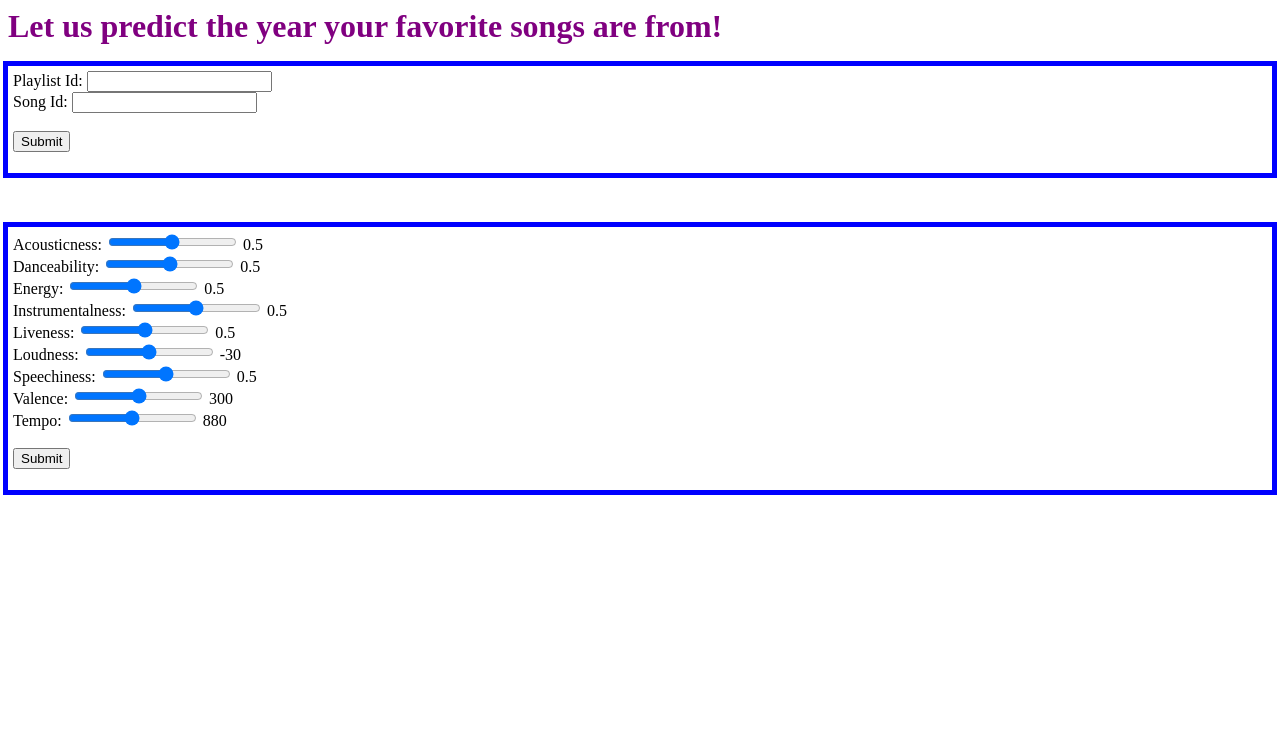
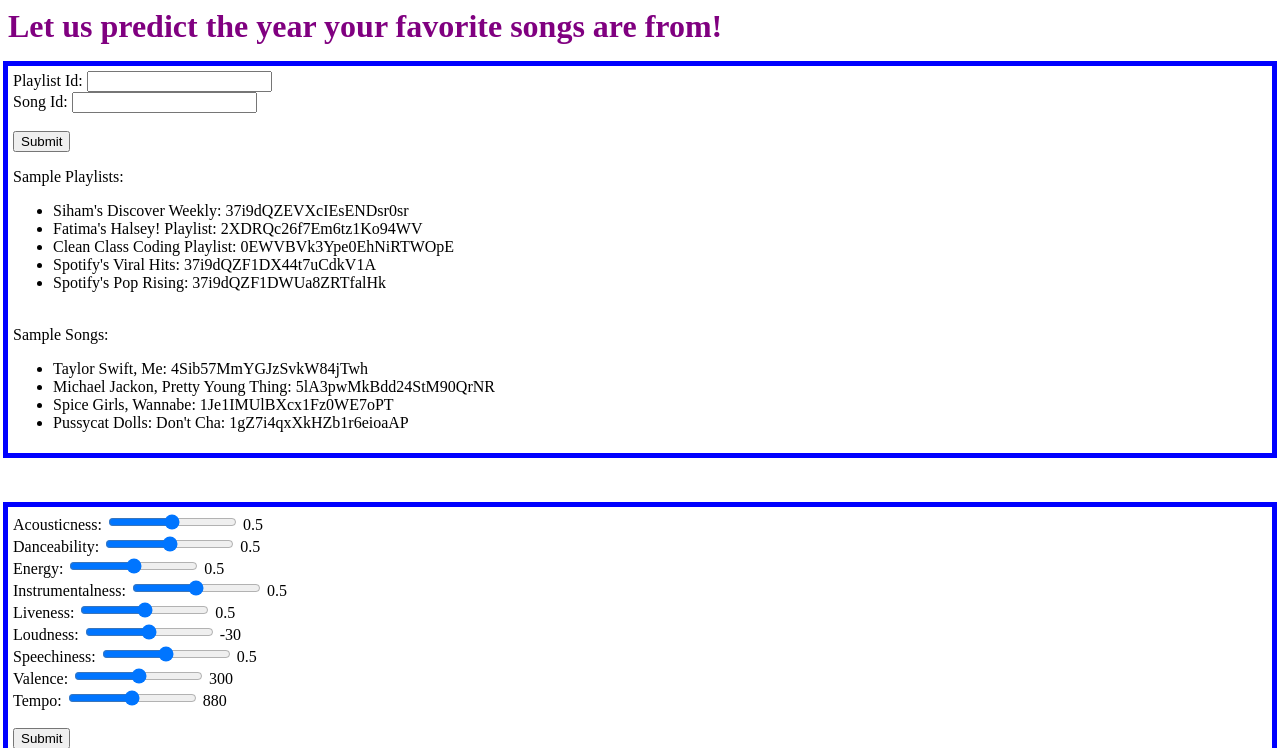
Before and after one commit to edgeslab/cs418-project-the-outliers, a Flask app: page / in a window 1280 px wide. Shown: the top 748 px of the page. Run offline with Flask 2, Linux system fonts and the light colour scheme.

Commit message:
also add sample playlists links

```diff
--- a/spotify-analysis/templates/form.html
+++ b/spotify-analysis/templates/form.html
@@ -11,12 +11,31 @@
       <div class="main">
         <form method="post" action="{{ url_for('submit_playlist_song_id') }}">
           <label for="playlist_id">Playlist Id: </label>
-          <input type="text" name="playlist_id"><br/>
+          <input type="text" name="playlist_id" id="submitted_playlist_id"><br/>
           <label for="song_id">Song Id:</label>
-          <input type="text" name="song_id"><br/>
+          <input type="text" name="song_id" id="submitted_song_id"><br/>
           <br/>
           <input type="submit">
         </form>
+
+        Sample Playlists: <br>
+        <ul id="sample_playlist_ids">
+          <li id="37i9dQZEVXcIEsENDsr0sr">Siham's Discover Weekly: 37i9dQZEVXcIEsENDsr0sr</li>
+          <li id="2XDRQc26f7Em6tz1Ko94WV">Fatima's Halsey! Playlist: 2XDRQc26f7Em6tz1Ko94WV</li>
+          <li id="0EWVBVk3Ype0EhNiRTWOpE">Clean Class Coding Playlist: 0EWVBVk3Ype0EhNiRTWOpE</li>
+          <li id="37i9dQZF1DX44t7uCdkV1A">Spotify's Viral Hits: 37i9dQZF1DX44t7uCdkV1A</li>
+          <li id="37i9dQZF1DWUa8ZRTfalHk"> Spotify's Pop Rising: 37i9dQZF1DWUa8ZRTfalHk</li>
+        </ul>
+
+        <br>
+        Sample Songs: <br>
+        <ul id="sample_song_ids">
+            <li id="4Sib57MmYGJzSvkW84jTwh">Taylor Swift, Me: 4Sib57MmYGJzSvkW84jTwh</li>
+            <li id="5lA3pwMkBdd24StM90QrNR">Michael Jackon, Pretty Young Thing: 5lA3pwMkBdd24StM90QrNR</li>
+            <li id="1Je1IMUlBXcx1Fz0WE7oPT">Spice Girls, Wannabe: 1Je1IMUlBXcx1Fz0WE7oPT</li>
+            <li id="1gZ7i4qxXkHZb1r6eioaAP">Pussycat Dolls: Don't Cha: 1gZ7i4qxXkHZb1r6eioaAP</li>
+
+        </ul>
       </div>
 
       <br/><br/><br/>
@@ -37,6 +56,7 @@
   </body>
 </html>
 
+<script src="https://ajax.googleapis.com/ajax/libs/jquery/3.3.1/jquery.min.js"></script>
 <script>
   // Get all the range input types
   var all_ranges = document.querySelectorAll('[type="range"]');
@@ -49,4 +69,18 @@
       document.getElementById(this.id + "Label").innerHTML = this.value;
     }
   }
+
+  $(function() {
+    $("#sample_playlist_ids li").not('.emptyMessage').click(function() {
+      $("#submitted_playlist_id").val(this.id)
+  });
+ });
+
+ $(function() {
+    $("#sample_song_ids li").not('.emptyMessage').click(function() {
+      $("#submitted_song_id").val(this.id)
+  });
+ });
+
+
 </script>
```
